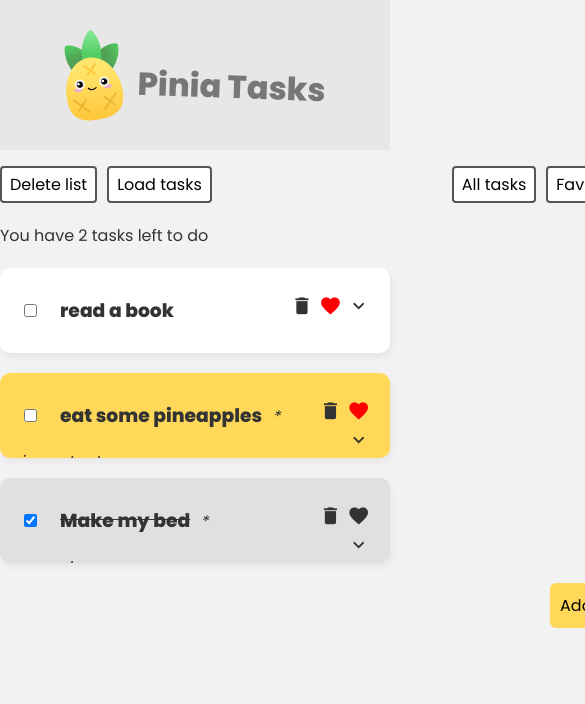
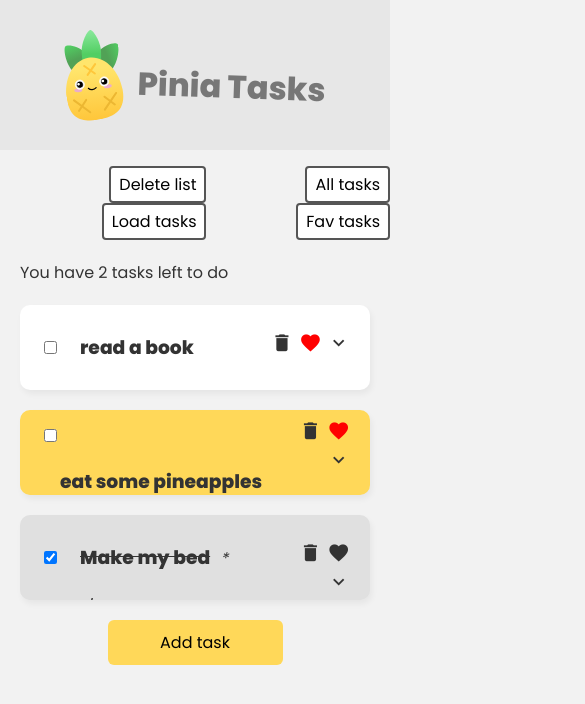
Before and after one commit to fed-v/vue-3-pinia-task-list, a Vue app: page / in a window 390 px wide. Shown: the top 704 px of the page, 585 px wide, since content can reach past the window. Built offline with nearby package versions, Linux system fonts and the light colour scheme; data requests are answered from the project's data file.

Commit message:
Started responsive styles

```diff
--- a/src/App.vue
+++ b/src/App.vue
@@ -6,6 +6,8 @@
       <img src="./assets/logo.svg" alt="pinia logo">
       <h1>Pinia Tasks</h1>
     </header>
+
+    <section class="main-container">
 
       <!-- filter -->
       <nav class="filter">
@@ -49,6 +51,9 @@
       <div class="add-new-section">
         <button class="add-btn" @click="openModal">Add task</button>
       </div>
+
+    </section>
+
 
     <ModalComponent :isOpen="isModalOpened" @modal-close="closeModal" @submit="submitHandler" name="first-modal">
 
--- a/src/assets/main.css
+++ b/src/assets/main.css
@@ -9,11 +9,15 @@ body * {
   font-family: "Poppins";
 }
 
+.main-container {
+  width: 100%;
+}
 
 /* task list */
 .task-list {
-  max-width: 640px;
-  margin: 20px auto;
+  /*max-width: 640px;*/
+  margin: 20px;
+
 }
 
 
@@ -42,7 +46,8 @@ header h1 {
 
 /* filter nav */
 .filter {
-  width: 640px;
+  /*width: 640px;*/
+  width: 100%;
   margin: 16px auto;
   text-align: right;
   display: flex;
@@ -74,6 +79,7 @@ header h1 {
   border-radius: 6px;
   cursor: pointer;
   font-size: 1em;
+  min-width: 50%;
 }
 
 .add-btn:hover {
@@ -88,15 +94,15 @@ header h1 {
 
 /* Add new task button*/
 .add-new-section {
-  width: 640px;
-  margin: 16px auto;
-  text-align: right;
+  /*width: 640px;*/
+  margin: 20px;
+  text-align: center;
 }
 
 
 /* loading state */
 .loading {
-  max-width: 640px;
+  /*max-width: 640px;*/
   border: 1px solid #ffd859;
   background: #ffe9a0;
   color: #3a3a3a;
@@ -119,3 +125,52 @@ header h1 {
 .material-icons.btn.isExpanded {
   color: red;
 }
+
+  /* Extra small devices (phones, less than 576px) */
+  @media (max-width: 575.98px) {
+
+  }
+
+  /* Small devices (tablets, 576px and up) */
+  @media (min-width: 576px) {
+
+    .add-new-section {
+      text-align: right;
+    }
+
+    .add-btn {
+      min-width: unset;
+    }
+
+  }
+
+  /* Medium devices (desktops, 768px and up) */
+  @media (min-width: 768px) {
+    .task-list {
+        margin: 20px 0;
+    }
+
+    .main-container {
+      width: 80%;
+      margin: auto;
+    }
+
+    .add-new-section {
+      margin: 20px 0;
+    }
+
+  }
+
+  /* Large devices (large desktops, 992px and up) */
+  @media (min-width: 992px) {
+    .main-container {
+      max-width: 60%;
+    }
+  }
+
+  /* Extra large devices (1200px and up) */
+  @media (min-width: 1200px) {
+    .main-container {
+      max-width: 50%;
+    }
+  }
```
Lines whose indentation alone changed are shown as unchanged.
